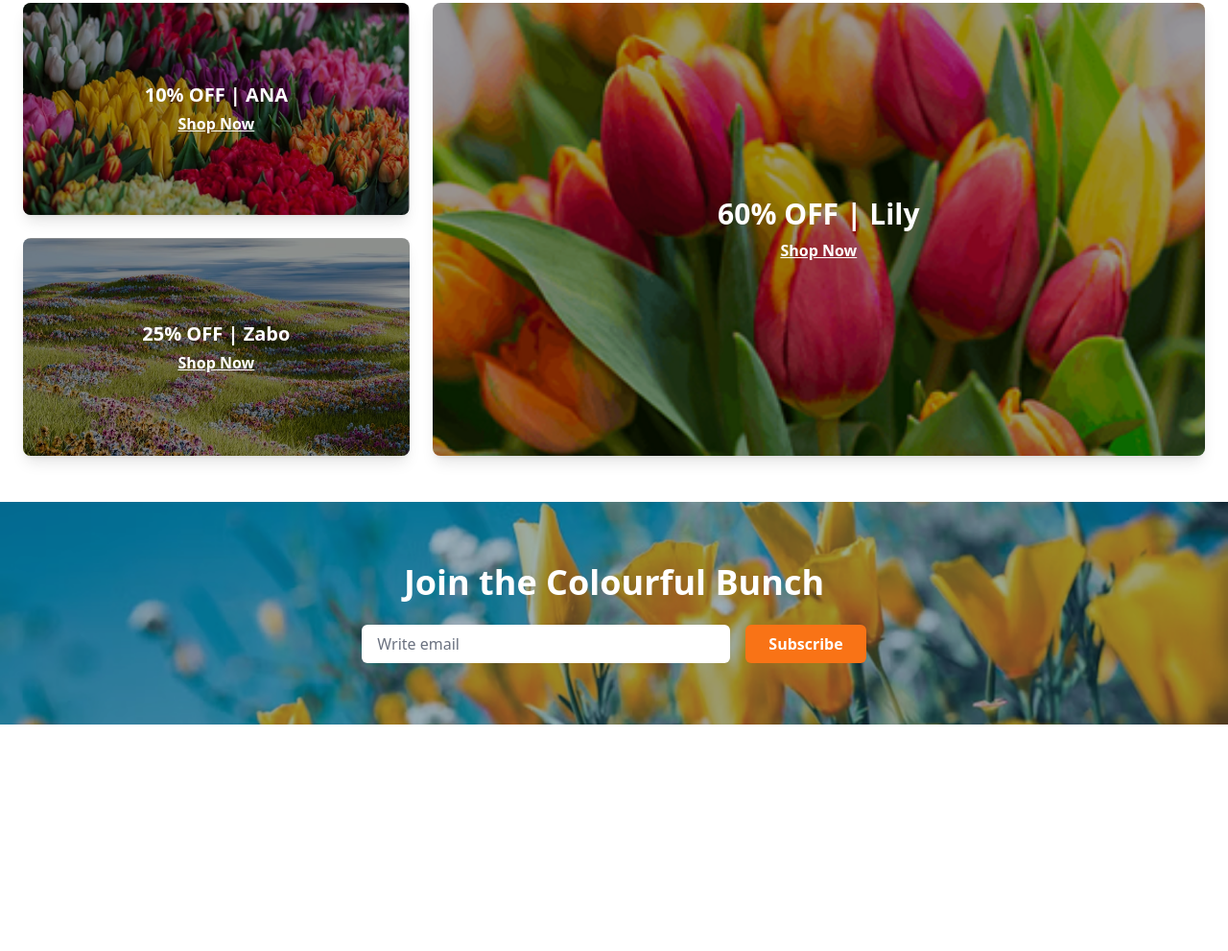
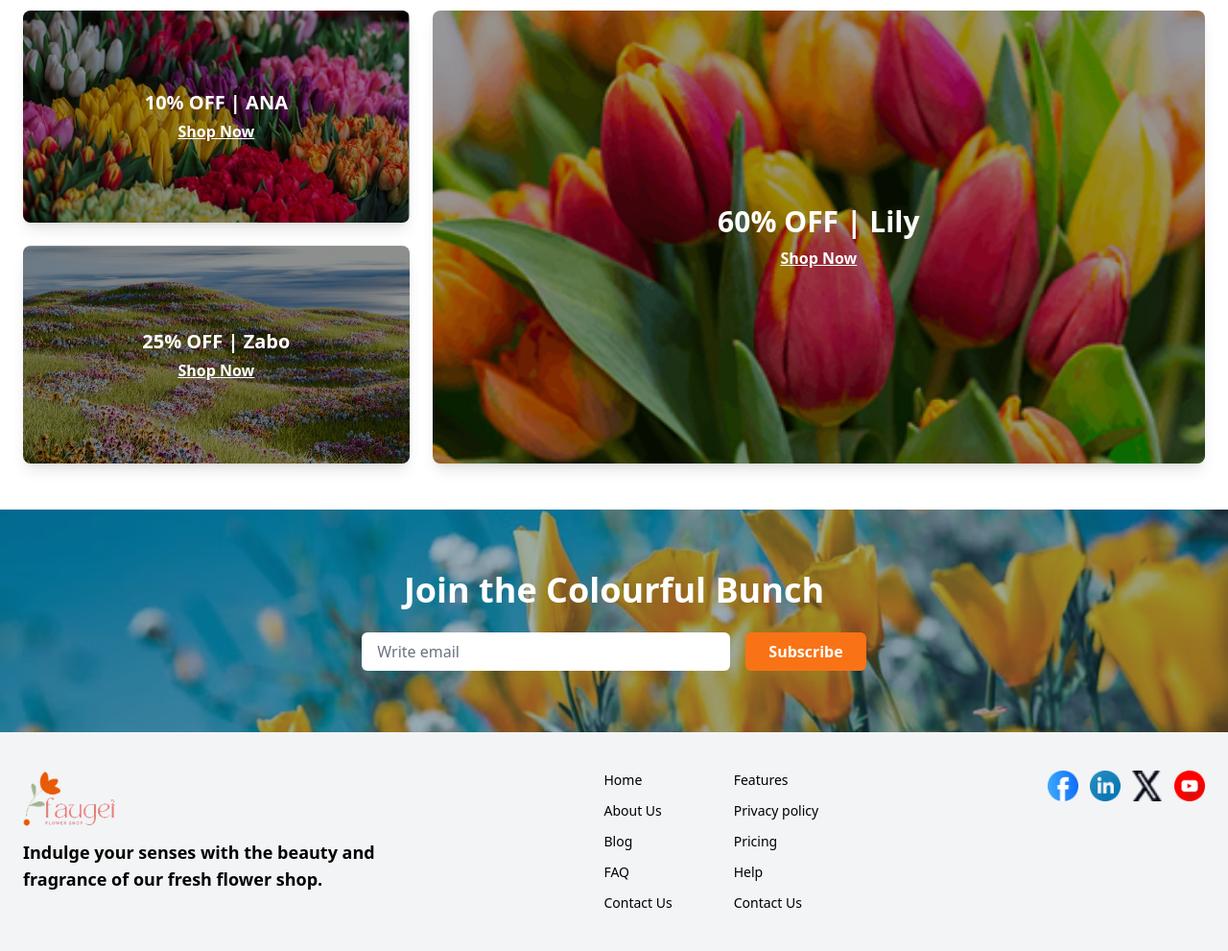
Before and after one commit to halloemon/hero2, a plain HTML site: page indexx.html in a window 1280 px wide. Shown: the part 2263-3254 px from the top of the page at 96% size. Before the commit the page ends 3018 px from the top, so only its background shows below. Drawn offline with nearby package versions, Linux system fonts and the light colour scheme.

Commit message:
Add files via upload

```diff
--- a/indexx.html
+++ b/indexx.html
@@ -8,12 +8,12 @@
 </head>
 <body class="bg-white  m-0 p-0">
 
-  <!-- Navbar -->
+  <!--1 Navbar -->
   <nav class="flex items-center justify-between px-4 py-3 bg-white shadow-none">
 
    <!-- Left: Logo Image -->
 <div>
-  <img src="assets/logo.png" alt="Logo" class="h-10 w-auto object-contain" />
+  <img src="assets/logo.png" alt="Logo" class="h-12 w-auto object-contain" />
 </div>
 
 
@@ -256,7 +256,7 @@
     </div>
   </div>
 </section>
-<!-- Subscribe Section -->
+
 <!-- Join Section -->
 <section class="bg-cover bg-center bg-no-repeat py-16 px-4 text-center text-white"
          style="background-image: url('assets/news-letter-bg.png');">
@@ -287,6 +287,59 @@
 
 </section>
 
+<!-- Footer Section -->
+<footer class="bg-gray-100 px-6 py-10">
+  <div class="max-w-7xl mx-auto flex flex-col md:flex-row justify-between items-start gap-8">
+
+    <!-- Left: Logo and title -->
+    <div class="flex flex-col items-start">
+      <img src="assets/logo.png" alt="Logo" class="w-24 h-auto mb-3">
+      <h2 class="text-lg font-semibold">Indulge your senses with the beauty and <br>fragrance of our fresh flower shop.</h2>
+
+      <!-- Small Logos below logo on mobile -->
+      <div class="mt-6 flex gap-3 md:hidden">
+        <img src="assets/icon-facebook.png" alt="Icon 1" class="w-8 h-8">
+        <img src="assets/icon-linkedin.png" alt="Icon 2" class="w-8 h-8">
+        <img src="assets/icon-twitter.png" alt="Icon 3" class="w-8 h-8">
+        <img src="assets/icon-youtube.png" alt="Icon 4" class="w-8 h-8">
+      </div>
+    </div>
+
+
+
+    <!-- Middle: Two Columns -->
+    <div class="flex gap-16 text-sm">
+      <!-- Column 1 -->
+      <ul class="space-y-3">
+        <li><a href="#" class="hover:text-orange-500">Home</a></li>
+        <li><a href="#" class="hover:text-orange-500">About Us</a></li>
+        <li><a href="#" class="hover:text-orange-500">Blog</a></li>
+        <li><a href="#" class="hover:text-orange-500">FAQ</a></li>
+        <li><a href="#" class="hover:text-orange-500">Contact Us</a></li>
+      </ul>
+
+      <!-- Column 2 -->
+      <ul class="space-y-3">
+        <li><a href="#" class="hover:text-orange-500">Features</a></li>
+        <li><a href="#" class="hover:text-orange-500"> Privacy policy</a></li>
+        <li><a href="#" class="hover:text-orange-500">Pricing</a></li>
+        <li><a href="#" class="hover:text-orange-500">Help</a></li>
+        <li><a href="#" class="hover:text-orange-500">Contact Us</a></li>
+      </ul>
+    </div>
+
+       <!-- Logo icons on larger screen (bottom left in mobile) -->
+    <div class="hidden md:flex items-center gap-3 mt-4 md:mt-0">
+      <img src="assets/icon-facebook.png" alt="Icon 1" class="w-8 h-8">
+      <img src="assets/icon-linkedin.png" alt="Icon 2" class="w-8 h-8">
+      <img src="assets/icon-twitter.png" alt="Icon 3" class="w-8 h-8">
+      <img src="assets/icon-youtube.png" alt="Icon 4" class="w-8 h-8">
+    </div>
+
+  </div>
+</footer>
+
+
 
 
 
```
